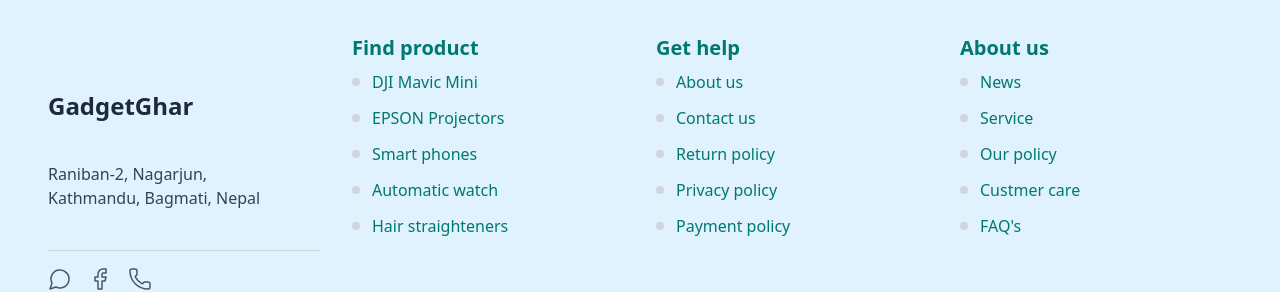
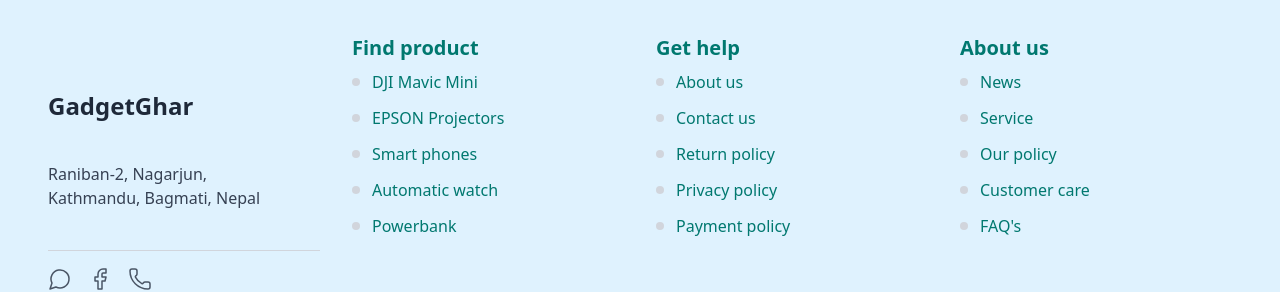
Before and after one commit to SirAlexGBE/Gadget-Ghar, a React (Vite) app: page / in a window 1280 px wide. Shown: the part 2094-2386 px from the top of the page. Built offline with nearby package versions, Linux system fonts and the light colour scheme.

Commit message:
footer made

```diff
--- a/src/Components/Footer.jsx
+++ b/src/Components/Footer.jsx
@@ -1,4 +1,5 @@
 import {Facebook, Home, MessageCircle, PhoneIcon as WhatsApp} from "lucide-react";
+import {Link} from "react-router-dom";
 
 const Footer = () => {
   return (
@@ -19,15 +20,15 @@
             </div>
             <div className="border-t border-gray-300 w-full my-4"></div>
             <div className="flex space-x-4">
-              <a href="#" className="text-gray-600 hover:text-gray-800">
+              <Link to="#" className="text-gray-600 hover:text-gray-800">
                 <MessageCircle size={24} strokeWidth={1.5} />
-              </a>
-              <a href="#" className="text-gray-600 hover:text-gray-800">
+              </Link>
+              <Link to="#" className="text-gray-600 hover:text-gray-800">
                 <Facebook size={24} strokeWidth={1.5} />
-              </a>
-              <a href="#" className="text-gray-600 hover:text-gray-800">
+              </Link>
+              <Link to="#" className="text-gray-600 hover:text-gray-800">
                 <WhatsApp size={24} strokeWidth={1.5} />
-              </a>
+              </Link>
             </div>
           </div>
 
@@ -35,14 +36,36 @@
           <div className="flex flex-col space-y-4">
             <h3 className="text-xl font-semibold text-teal-700 mb-2">Find product</h3>
             <ul className="space-y-3">
-              {["DJI Mavic Mini", "EPSON Projectors", "Smart phones", "Automatic watch", "Hair straighteners"].map((item) => (
-                <li key={item} className="flex items-center">
+              <li className="flex items-center">
                 <span className="w-2 h-2 rounded-full bg-gray-300 mr-3"></span>
-                  <a href="#" className="text-teal-700 hover:underline hover:text-teal-900">
-                    {item}
-                  </a>
+                <Link to="/products/dji-mavic-mini" className="text-teal-700 hover:underline hover:text-teal-900">
+                  DJI Mavic Mini
+                </Link>
               </li>
-              ))}
+              <li className="flex items-center">
+                <span className="w-2 h-2 rounded-full bg-gray-300 mr-3"></span>
+                <Link to="/products/epson-projectors" className="text-teal-700 hover:underline hover:text-teal-900">
+                  EPSON Projectors
+                </Link>
+              </li>
+              <li className="flex items-center">
+                <span className="w-2 h-2 rounded-full bg-gray-300 mr-3"></span>
+                <Link to="/products/mobile-phones" className="text-teal-700 hover:underline hover:text-teal-900">
+                  Smart phones
+                </Link>
+              </li>
+              <li className="flex items-center">
+                <span className="w-2 h-2 rounded-full bg-gray-300 mr-3"></span>
+                <Link to="/products/wearables" className="text-teal-700 hover:underline hover:text-teal-900">
+                  Automatic watch
+                </Link>
+              </li>
+              <li className="flex items-center">
+                <span className="w-2 h-2 rounded-full bg-gray-300 mr-3"></span>
+                <Link to="/products/powerbank" className="text-teal-700 hover:underline hover:text-teal-900">
+                  Powerbank
+                </Link>
+              </li>
             </ul>
           </div>
 
@@ -50,14 +73,36 @@
           <div className="flex flex-col space-y-4">
             <h3 className="text-xl font-semibold text-teal-700 mb-2">Get help</h3>
             <ul className="space-y-3">
-              {["About us", "Contact us", "Return policy", "Privacy policy", "Payment policy"].map((item) => (
-                <li key={item} className="flex items-center">
+              <li className="flex items-center">
                 <span className="w-2 h-2 rounded-full bg-gray-300 mr-3"></span>
-                  <a href="#" className="text-teal-700 hover:text-teal-900 hover:underline">
-                    {item}
-                  </a>
+                <Link to="/about" className="text-teal-700 hover:text-teal-900 hover:underline">
+                  About us
+                </Link>
               </li>
-              ))}
+              <li className="flex items-center">
+                <span className="w-2 h-2 rounded-full bg-gray-300 mr-3"></span>
+                <Link to="/about/#contact" className="text-teal-700 hover:text-teal-900 hover:underline">
+                  Contact us
+                </Link>
+              </li>
+              <li className="flex items-center">
+                <span className="w-2 h-2 rounded-full bg-gray-300 mr-3"></span>
+                <Link to="/T&S/#return-policy" className="text-teal-700 hover:text-teal-900 hover:underline">
+                  Return policy
+                </Link>
+              </li>
+              <li className="flex items-center">
+                <span className="w-2 h-2 rounded-full bg-gray-300 mr-3"></span>
+                <Link to="/T&S/privacy-policy" className="text-teal-700 hover:text-teal-900 hover:underline">
+                  Privacy policy
+                </Link>
+              </li>
+              <li className="flex items-center">
+                <span className="w-2 h-2 rounded-full bg-gray-300 mr-3"></span>
+                <Link to="/T&S/payment-policy" className="text-teal-700 hover:text-teal-900 hover:underline">
+                  Payment policy
+                </Link>
+              </li>
             </ul>
           </div>
 
@@ -65,14 +110,36 @@
           <div className="flex flex-col space-y-4">
             <h3 className="text-xl font-semibold text-teal-700 mb-2">About us</h3>
             <ul className="space-y-3">
-              {["News", "Service", "Our policy", "Custmer care", "FAQ's"].map((item) => (
-                <li key={item} className="flex items-center">
+              <li className="flex items-center">
                 <span className="w-2 h-2 rounded-full bg-gray-300 mr-3"></span>
-                  <a href="#" className="text-teal-700 hover:underline hover:text-teal-900">
-                    {item}
-                  </a>
+                <Link to="/news" className="text-teal-700 hover:underline hover:text-teal-900">
+                  News
+                </Link>
               </li>
-              ))}
+              <li className="flex items-center">
+                <span className="w-2 h-2 rounded-full bg-gray-300 mr-3"></span>
+                <Link to="/service" className="text-teal-700 hover:underline hover:text-teal-900">
+                  Service
+                </Link>
+              </li>
+              <li className="flex items-center">
+                <span className="w-2 h-2 rounded-full bg-gray-300 mr-3"></span>
+                <Link to="/our-policy" className="text-teal-700 hover:underline hover:text-teal-900">
+                  Our policy
+                </Link>
+              </li>
+              <li className="flex items-center">
+                <span className="w-2 h-2 rounded-full bg-gray-300 mr-3"></span>
+                <Link to="/customer-care" className="text-teal-700 hover:underline hover:text-teal-900">
+                  Customer care
+                </Link>
+              </li>
+              <li className="flex items-center">
+                <span className="w-2 h-2 rounded-full bg-gray-300 mr-3"></span>
+                <Link to="/faqs" className="text-teal-700 hover:underline hover:text-teal-900">
+                  FAQ's
+                </Link>
+              </li>
             </ul>
           </div>
         </div>
```
Lines whose indentation alone changed are shown as unchanged.
